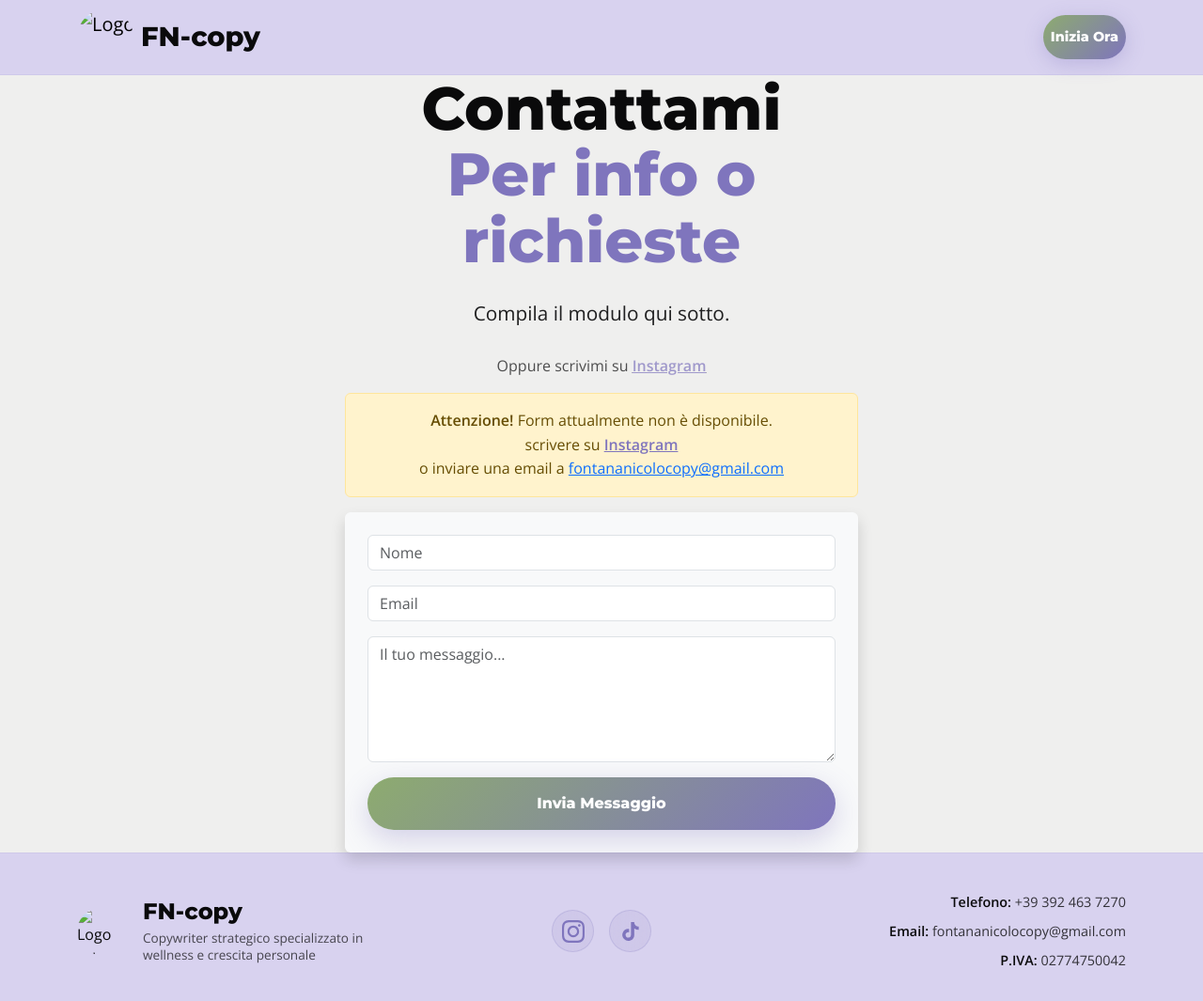
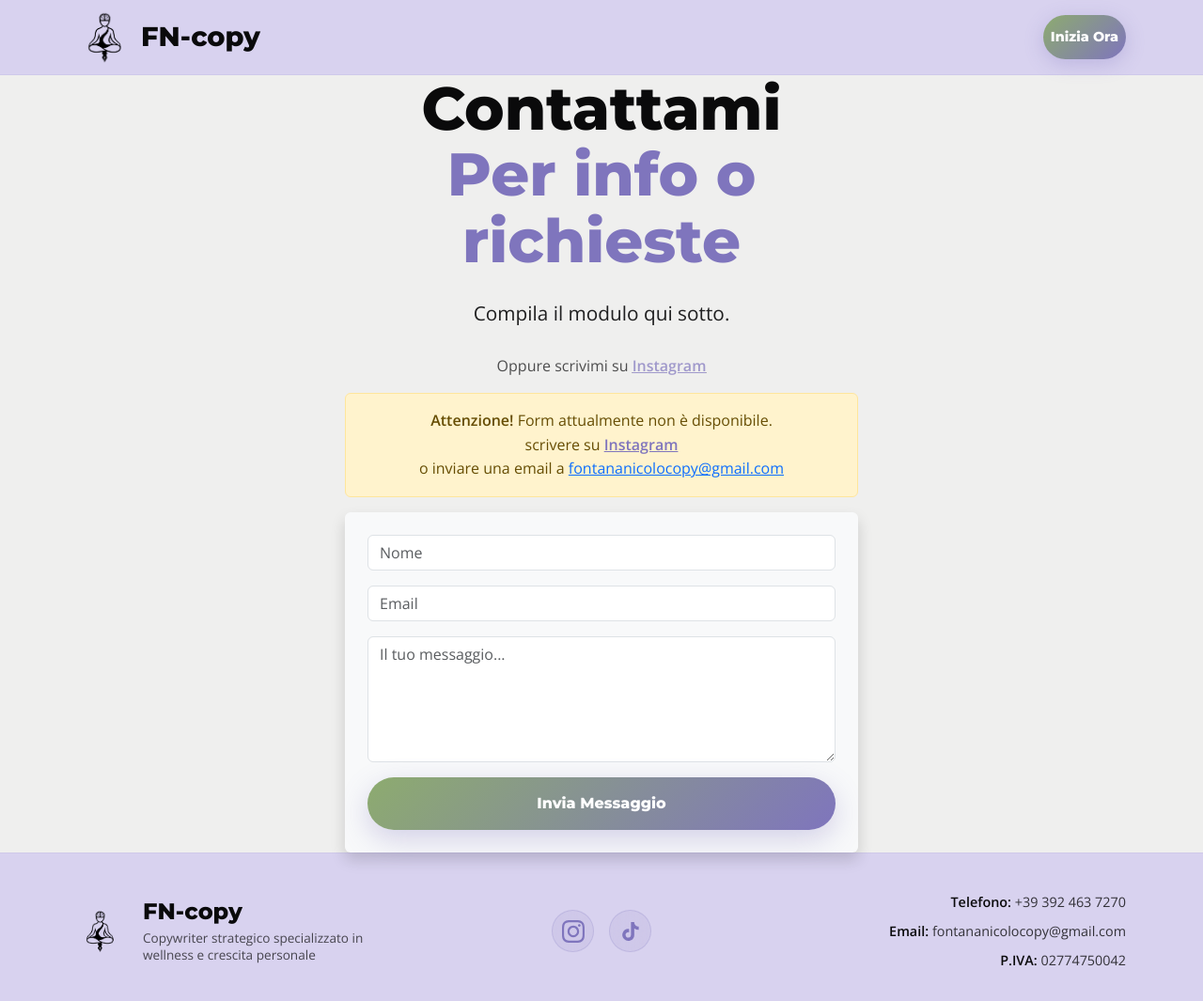
Before and after one commit to FN-copy/fn-copy-site, a plain HTML site: page contatti.html in a window 1280 px wide. Shown: the whole page at 94% size. Drawn offline with nearby package versions, Linux system fonts and the light colour scheme.

Commit message:
Update contatti.html
modificato codice per immagini

```diff
--- a/contatti.html
+++ b/contatti.html
@@ -20,7 +20,7 @@
     <nav class="navbar navbar-expand fixed-top" id="navbar">
         <div class="container w-100">
             <a class="navbar-brand d-flex align-items-center" href="index.html">
-                <img src="Img/Logo_no_words-no-background.png" alt="Logo FN-copy" class="logo-img me-2">
+                <img src="Logo_no_words-no-background.png" alt="Logo FN-copy" class="logo-img me-2">
                 <span class="logo-text">FN-copy</span>
             </a>
             <div class="navbar-collapse justify-content-end">
@@ -103,7 +103,7 @@
                 <div class="col-lg-4 col-md-12 text-center mb-3 mb-lg-0">
                     <div
                         class="footer-brand d-flex flex-column flex-lg-row align-items-center justify-content-center justify-content-lg-start text-lg-start">
-                        <img src="Img/Logo_no_words-no-background.png" alt="Logo FN-copy" class="footer-logo me-2">
+                        <img src="Logo_no_words-no-background.png" alt="Logo FN-copy" class="footer-logo me-2">
                         <div>
                             <span class="footer-logo-text">FN-copy</span>
                             <p class="footer-tagline">Copywriter strategico specializzato in wellness e crescita
@@ -151,4 +151,5 @@
     <script src="script.js"></script>
 </body>
 
+
 </html>
```
